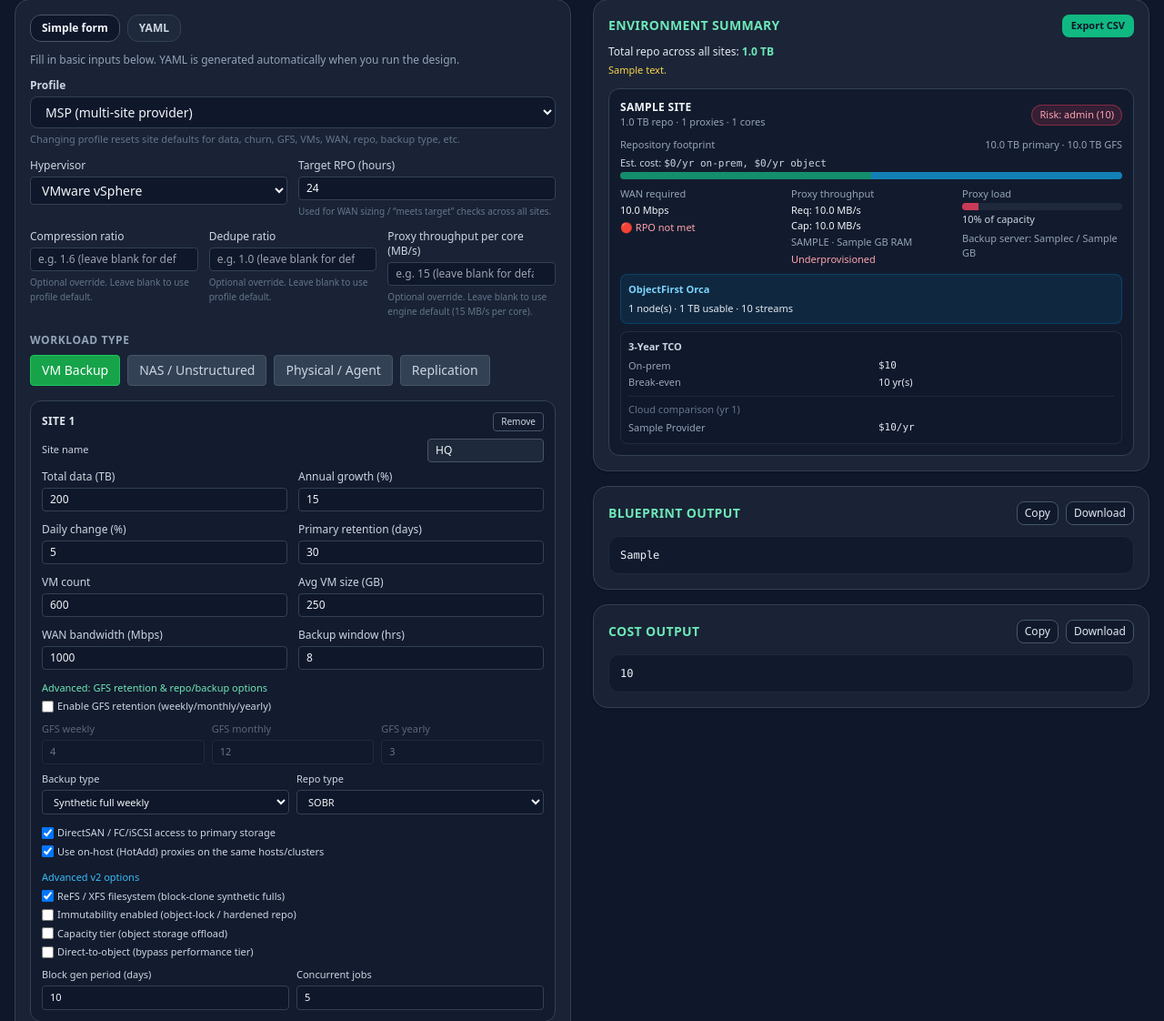
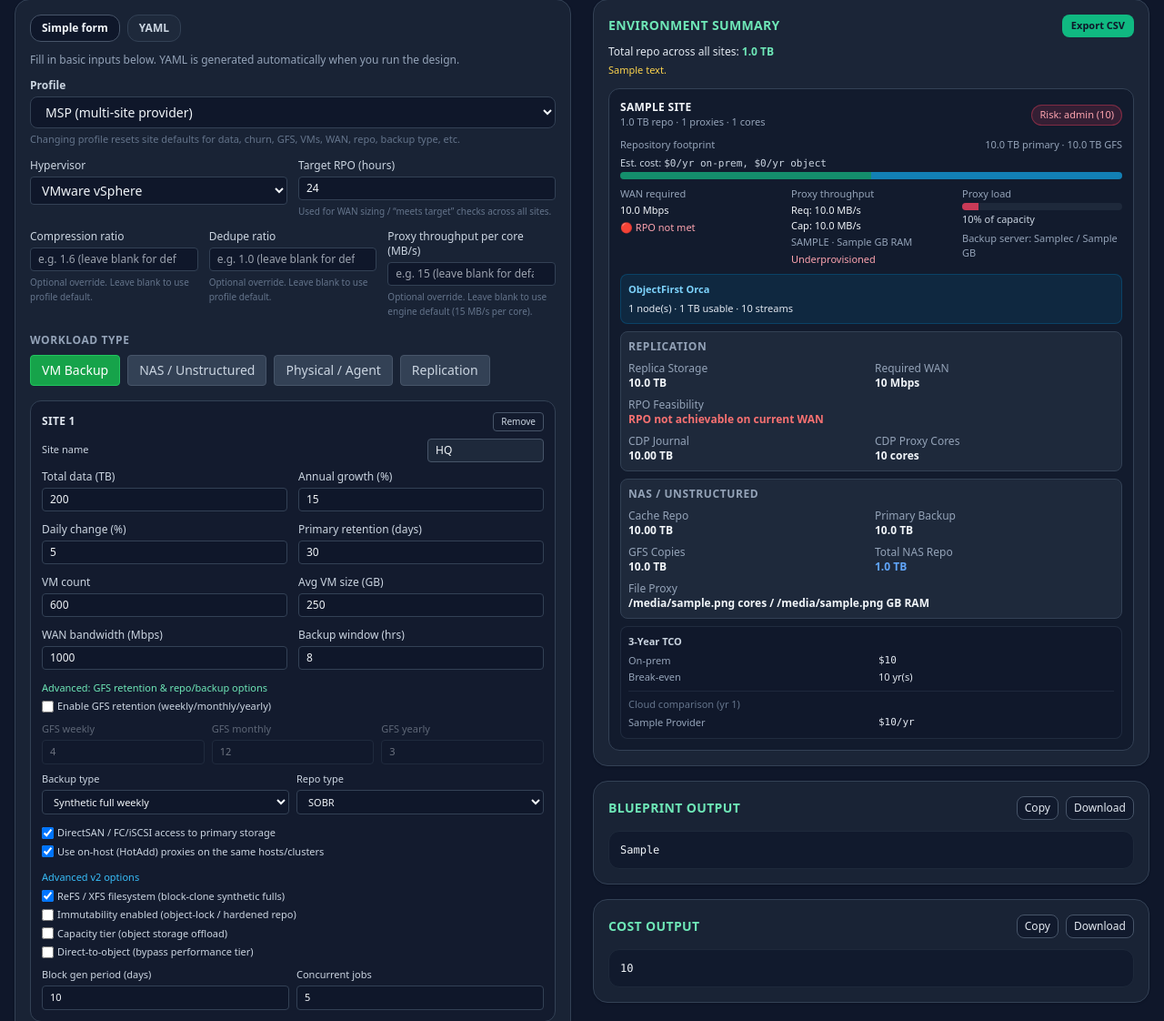
Before and after one commit to eblackrps/veeam_designer, a FastAPI app: template ui/templates/index.html in a window 1280 px wide. Shown: the part 81-1203 px from the top of the page at 91% size. Run offline with FastAPI, Linux system fonts and the light colour scheme; the template is opened without the code that fills it: most values are stand-ins (such as "Sample title", 1, 10 or a date in 2020); some libraries are stand-ins or nearby versions.

Commit message:
feat: add replication and NAS sub-workload wiring (Round 2)
- Add replication_input, nas_input, and compliance framework fields to VeeamInput
- Add replication, nas, wan_accel, license_estimate, tape, veeam_one, compliance
  optional output fields to VeeamDesign
- Wire replication and NAS sizing into design_veeam_environment()
- Parse replication: and nas: sub-dicts from site YAML in parser
- Extract replication/NAS from site design JSON in build_dashboard_from_json()
- Add replication form section (shown when replication tab active) to index.html
- Add replication and NAS dashboard cards to index.html
- Add CDP toggle JS and workload section visibility switching

```diff
--- a/ui/main.py
+++ b/ui/main.py
@@ -81,6 +81,8 @@ def build_dashboard_from_json(data: Dict[str, Any]) -> Dict[str, Any]:
         cost = design.get("cost", {})
         sobr = design.get("sobr", {})
         orca = design.get("orca")
+        replication = design.get("replication")
+        nas = design.get("nas")
 
         total_repo = float(repo.get("total_repo_tb", 0.0))
         primary_repo = float(repo.get("primary_repo_tb", 0.0))
@@ -142,6 +144,8 @@ def build_dashboard_from_json(data: Dict[str, Any]) -> Dict[str, Any]:
                 "three_year_tco": three_year_tco,
                 "break_even_years": break_even_years,
                 "orca": orca,
+                "replication": replication,
+                "nas": nas,
             }
         )
 
--- a/ui/templates/index.html
+++ b/ui/templates/index.html
@@ -209,6 +209,25 @@
             </div>
             <input type="hidden" id="active-workload-type" name="active_workload_type" value="vm">
 
+            <!-- Replication workload section -->
+            <div id="section-replication" class="hidden bg-slate-800/50 border border-slate-700 rounded-lg p-4 mb-4">
+              <h3 class="text-sm font-semibold text-slate-300 mb-3">Replication Configuration</h3>
+              <div class="grid grid-cols-2 gap-3">
+                <div><label class="block text-xs text-slate-400 mb-1">Source Data (TB)</label><input type="number" id="rep-source-tb" value="100" min="0" step="any" list="dl-tb" class="w-full bg-slate-700 border border-slate-600 rounded px-2 py-1.5 text-sm text-slate-100"></div>
+                <div><label class="block text-xs text-slate-400 mb-1">VM Count</label><input type="number" id="rep-vm-count" value="500" min="0" class="w-full bg-slate-700 border border-slate-600 rounded px-2 py-1.5 text-sm text-slate-100"></div>
+                <div><label class="block text-xs text-slate-400 mb-1">WAN to DR Site (Mbps)</label><input type="number" id="rep-wan-mbps" value="1000" min="0" list="dl-wan" class="w-full bg-slate-700 border border-slate-600 rounded px-2 py-1.5 text-sm text-slate-100"></div>
+                <div><label class="block text-xs text-slate-400 mb-1">Target RPO (hours)</label><input type="number" id="rep-rpo-hours" value="1" min="0.25" step="0.25" list="dl-rpo-hrs" class="w-full bg-slate-700 border border-slate-600 rounded px-2 py-1.5 text-sm text-slate-100"></div>
+              </div>
+              <div class="flex gap-6 mt-3">
+                <label class="flex items-center gap-2 text-sm text-slate-300 cursor-pointer"><input type="checkbox" id="rep-cdp" class="rounded border-slate-500"><span>Enable CDP (near-zero RPO)</span></label>
+                <label class="flex items-center gap-2 text-sm text-slate-300 cursor-pointer"><input type="checkbox" id="rep-compression" checked class="rounded border-slate-500"><span>Replica compression</span></label>
+              </div>
+              <div id="rep-cdp-opts" class="hidden mt-3">
+                <label class="block text-xs text-slate-400 mb-1">CDP RPO (seconds)</label>
+<input type="number" id="rep-rpo-sec" value="15" min="2" max="60" class="w-32 bg-slate-700 border border-slate-600 rounded px-2 py-1.5 text-sm text-slate-100">
+              </div>
+            </div>
+
             <!-- Sites -->
             <div id="sites-container" class="space-y-4">
               <!-- Site 1 -->
@@ -751,6 +770,37 @@
                   {% endif %}
                 </p>
               </div>
+              {% endif %}
+
+              <!-- Replication design card -->
+              {% if site.replication %}
+              <div class="mt-2 p-2 bg-slate-800 border border-slate-700 rounded-lg">
+                <p class="text-xs font-semibold text-slate-400 uppercase tracking-wider mb-2">Replication</p>
+                <div class="grid grid-cols-2 gap-2 text-xs">
+                  <div><span class="text-slate-400">Replica Storage</span><br><span class="text-slate-100 font-semibold">{{ "%.1f"|format(site.replication.replica_storage_tb) }} TB</span></div>
+                  <div><span class="text-slate-400">Required WAN</span><br><span class="text-slate-100 font-semibold">{{ "%.0f"|format(site.replication.required_mbps) }} Mbps</span></div>
+                  <div class="col-span-2"><span class="text-slate-400">RPO Feasibility</span><br>
+                    <span class="font-semibold {% if site.replication.meets_rpo %} text-green-400{% else %} text-red-400{% endif %}">
+                      {% if site.replication.meets_rpo %}Meets RPO target{% else %}RPO not achievable on current WAN{% endif %}
+                    </span></div>
+                  {% if site.replication.cdp_proxy_cores %}
+                  <div><span class="text-slate-400">CDP Journal</span><br><span class="text-slate-100 font-semibold">{{ "%.2f"|format(site.replication.cdp_journal_tb) }} TB</span></div>
+                  <div><span class="text-slate-400">CDP Proxy Cores</span><br><span class="text-slate-100 font-semibold">{{ site.replication.cdp_proxy_cores }} cores</span></div>
+                  {% endif %}
+                </div></div>
+              {% endif %}
+
+              <!-- NAS design card -->
+              {% if site.nas %}
+              <div class="mt-2 p-2 bg-slate-800 border border-slate-700 rounded-lg">
+                <p class="text-xs font-semibold text-slate-400 uppercase tracking-wider mb-2">NAS / Unstructured</p>
+                <div class="grid grid-cols-2 gap-2 text-xs">
+                  <div><span class="text-slate-400">Cache Repo</span><br><span class="text-slate-100 font-semibold">{{ "%.2f"|format(site.nas.cache_repo_tb) }} TB</span></div>
+                  <div><span class="text-slate-400">Primary Backup</span><br><span class="text-slate-100 font-semibold">{{ "%.1f"|format(site.nas.primary_repo_tb) }} TB</span></div>
+                  <div><span class="text-slate-400">GFS Copies</span><br><span class="text-slate-100 font-semibold">{{ "%.1f"|format(site.nas.gfs_repo_tb) }} TB</span></div>
+                  <div><span class="text-slate-400">Total NAS Repo</span><br><span class="text-blue-400 font-bold">{{ "%.1f"|format(site.nas.total_repo_tb) }} TB</span></div>
+                  <div class="col-span-2"><span class="text-slate-400">File Proxy</span><br><span class="text-slate-100 font-semibold">{{ site.nas.file_proxy_cores }} cores / {{ site.nas.file_proxy_ram_gb }} GB RAM</span></div>
+                </div></div>
               {% endif %}
 
               <!-- 3-year TCO and cloud comparison -->
@@ -1694,6 +1744,15 @@ function restoreFormState() {
       switchMode(mode);
       validateDesignForm();
     }
+    // CDP toggle
+    var repCdpCb = document.getElementById('rep-cdp');
+    if (repCdpCb) {
+      repCdpCb.addEventListener('change', function() {
+        var opts = document.getElementById('rep-cdp-opts');
+        if (opts) opts.classList.toggle('hidden', !this.checked);
+      });
+    }
+
     // Workload type tab switching
     document.querySelectorAll('.wtype-tab').forEach(function(btn) {
       btn.addEventListener('click', function() {
@@ -1705,6 +1764,10 @@ function restoreFormState() {
         btn.classList.add('bg-green-600', 'text-white', 'border-green-500');
         var wtype = btn.getAttribute('data-wtype');
         document.getElementById('active-workload-type').value = wtype;
+        var repSection = document.getElementById('section-replication');
+        if (repSection) repSection.classList.toggle('hidden', wtype !== 'replication');
+        var nasSection = document.getElementById('section-nas');
+        if (nasSection) nasSection.classList.toggle('hidden', wtype !== 'nas');
         saveFormState();
       });
     });
```
Also changed, not shown: veeam_designer/models.py (+17 -1 lines), veeam_designer/parser.py (+29 -0 lines), veeam_designer/sizing.py (+10 -0 lines).
